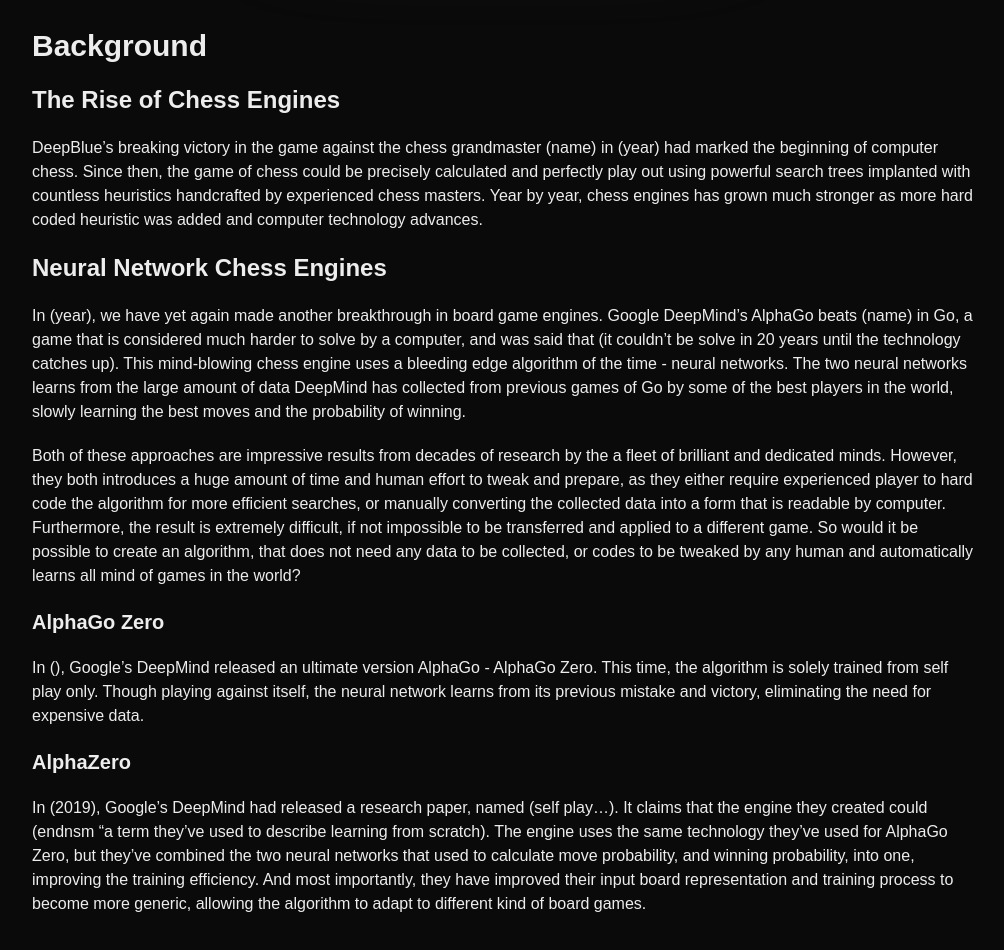
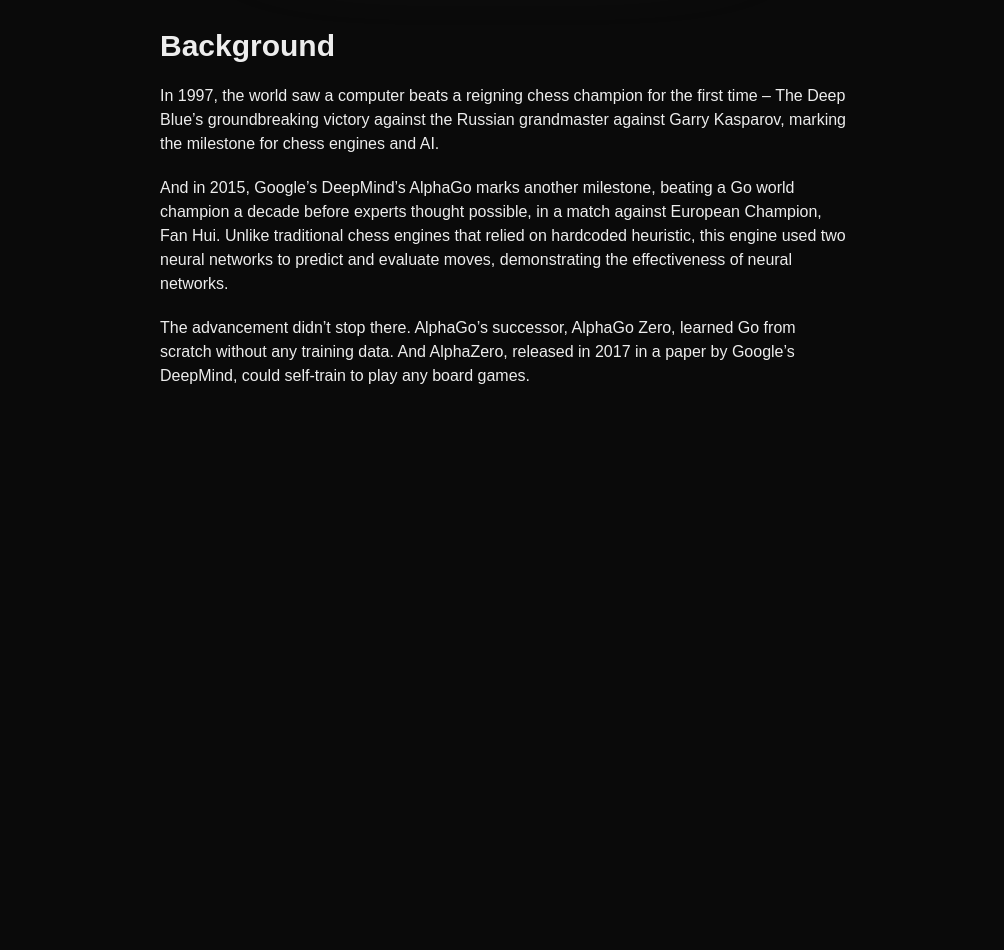
Before and after one commit to marqsw/marqsw.github.io, a Next.js app: page /programming/ai-chess-engine in a window 1280 px wide. Shown: the part 660-1610 px from the top of the page, without its empty margins (136-1140 px from the left). After the commit the page ends 1088 px from the top, so only its background shows below. Built offline with nearby package versions, Linux system fonts and the light colour scheme.

Commit message:
refactor: organised code into Sector components

```diff
--- a/app/components/CardGrid/index.tsx
+++ b/app/components/CardGrid/index.tsx
@@ -1,4 +1,4 @@
-import Card from "../Card";
+import Card from "./Card";
 
 interface CardProps {
   title?: string;
--- /dev/null
+++ b/app/components/Section/SectionParagraph/index.tsx
@@ -0,0 +1,7 @@
+export default function SectionParagraph({
+  children,
+}: {
+  children: React.ReactNode;
+}) {
+  return <p className="text-left">{children}</p>;
+}
--- /dev/null
+++ b/app/components/Section/SectionTitle/index.tsx
@@ -0,0 +1,7 @@
+export default function SectionTitle({
+  children,
+}: {
+  children: React.ReactNode;
+}) {
+  return <p className="w-full text-3xl font-black">{children}</p>;
+}
--- /dev/null
+++ b/app/components/Section/index.tsx
@@ -0,0 +1,3 @@
+export default function Section({ children }: { children: React.ReactNode }) {
+  return <div className="flex w-full flex-col gap-5">{children}</div>;
+}
--- a/app/components/SectionTitle/index.tsx
+++ /dev/null
@@ -1,3 +0,0 @@
-export default function SectionTitle({ children }: { children: React.ReactNode }) {
-  return <p className="w-full text-3xl font-black">{children}</p>;
-}
--- a/app/layout.tsx
+++ b/app/layout.tsx
@@ -30,8 +30,8 @@
         className={`${geistSans.variable} ${geistMono.variable} antialiased`}
       >
         <div className="flex flex-col items-center">
-          <Header></Header>
-          <div className="grid p-10 max-w-screen-lg">{children}</div>
+          <Header/>
+          <div className="grid p-10 max-w-screen-md">{children}</div>
         </div>
       </body>
     </html>
--- a/app/page.tsx
+++ b/app/page.tsx
@@ -1,14 +1,14 @@
 import Avatar from "./components/Avatar";
 import LinkButton from "./components/LinkButton";
-import SectionTitle from "./components/SectionTitle";
-import CardGrod from "./components/CardGrid";
+import SectionTitle from "./components/Section/SectionTitle";
+import CardGrid from "./components/CardGrid";
 
 // projects in reverse chronological order
 const projects = [
   {
     title: "AI Chess Engine",
     subtitle: "PyTorch",
-    label: 'July 2024',
+    label: "July 2024",
     description:
       "An intelligent, neural network based AI that masters any board games autonomously without any human assistance",
     imagePath: "/home/chess-engine-cover.png",
@@ -17,8 +17,8 @@
 
   {
     title: "Portfolio Website",
-    subtitle: 'React',
-    label: 'October 2024',
+    subtitle: "React",
+    label: "October 2024",
     description:
       "An elegant and responsive website to organises and introduces some projects of mine",
     imagePath: "/home/portfolio-website-cover.png",
@@ -37,11 +37,9 @@
     title: "MultiCam",
     subtitle: "React Native",
     label: "Upcoming...",
-    description: "A mobile camera app with intuitive and advanced controls for daily and professional use",
+    description:
+      "A mobile camera app with intuitive and advanced controls for daily and professional use",
   },
-
-
-
 ].reverse();
 
 const contacts = [
@@ -63,9 +61,6 @@
 ];
 
 export default function Home() {
-
-
-
   return (
     <div className="grid grid-cols-1 justify-items-center gap-10">
       <div className="w-52">
@@ -87,15 +82,8 @@
 
       {/* <SectionTitle>Who Am I?</SectionTitle> */}
 
-
-
       <SectionTitle>Recent Projects</SectionTitle>
-      <CardGrod cardProps={projects}></CardGrod>
-
-
-
-
+      <CardGrid cardProps={projects}></CardGrid>
     </div>
-
   );
 }
--- a/app/programming/ai-chess-engine/page.tsx
+++ b/app/programming/ai-chess-engine/page.tsx
@@ -1,5 +1,8 @@
 import ImageBanner from "@/app/components/ImageBanner";
 import LinkButton from "@/app/components/LinkButton";
+import Section from "@/app/components/Section";
+import SectionParagraph from "@/app/components/Section/SectionParagraph";
+import SectionTitle from "@/app/components/Section/SectionTitle";
 
 export default function Page() {
   return (
@@ -9,73 +12,35 @@
       <LinkButton link="https://github.com/marqsw/AI-Chess-Engine">
         <div className="flex gap-5">
           <img className="h-7" src="/home/github-logo.png" />
-          <p>View on GitHub</p>
+          <SectionParagraph>View on GitHub</SectionParagraph>
         </div>
       </LinkButton>
 
-      <div className="flex flex-col gap-5">
-        <p className="text-3xl font-extrabold">Background</p>
+      <Section>
+        <SectionTitle>Background</SectionTitle>
+        <SectionParagraph>
+          In 1997, the world saw a computer beats a reigning chess champion for
+          the first time – The Deep Blue’s groundbreaking victory against the
+          Russian grandmaster against Garry Kasparov, marking the milestone for
+          chess engines and AI.
+        </SectionParagraph>
 
-        <p className="text-2xl font-bold">The Rise of Chess Engines</p>
-        <p>
-          DeepBlue’s breaking victory in the game against the chess grandmaster
-          (name) in (year) had marked the beginning of computer chess. Since
-          then, the game of chess could be precisely calculated and perfectly
-          play out using powerful search trees implanted with countless
-          heuristics handcrafted by experienced chess masters. Year by year,
-          chess engines has grown much stronger as more hard coded heuristic was
-          added and computer technology advances.
-        </p>
+        <SectionParagraph>
+          And in 2015, Google’s DeepMind’s AlphaGo marks another milestone,
+          beating a Go world champion a decade before experts thought possible,
+          in a match against European Champion, Fan Hui. Unlike traditional
+          chess engines that relied on hardcoded heuristic, this engine used two
+          neural networks to predict and evaluate moves, demonstrating the
+          effectiveness of neural networks.
+        </SectionParagraph>
 
-        <p className="text-2xl font-bold">Neural Network Chess Engines</p>
-        <p>
-          In (year), we have yet again made another breakthrough in board game
-          engines. Google DeepMind’s AlphaGo beats (name) in Go, a game that is
-          considered much harder to solve by a computer, and was said that (it
-          couldn’t be solve in 20 years until the technology catches up). This
-          mind-blowing chess engine uses a bleeding edge algorithm of the time -
-          neural networks. The two neural networks learns from the large amount
-          of data DeepMind has collected from previous games of Go by some of
-          the best players in the world, slowly learning the best moves and the
-          probability of winning.
-        </p>
-
-        <p>
-          Both of these approaches are impressive results from decades of
-          research by the a fleet of brilliant and dedicated minds. However,
-          they both introduces a huge amount of time and human effort to tweak
-          and prepare, as they either require experienced player to hard code
-          the algorithm for more efficient searches, or manually converting the
-          collected data into a form that is readable by computer. Furthermore,
-          the result is extremely difficult, if not impossible to be transferred
-          and applied to a different game. So would it be possible to create an
-          algorithm, that does not need any data to be collected, or codes to be
-          tweaked by any human and automatically learns all mind of games in the
-          world?
-        </p>
-
-        <p className="text-xl font-semibold">AlphaGo Zero</p>
-        <p>
-          In (), Google’s DeepMind released an ultimate version AlphaGo -
-          AlphaGo Zero. This time, the algorithm is solely trained from self
-          play only. Though playing against itself, the neural network learns
-          from its previous mistake and victory, eliminating the need for
-          expensive data.
-        </p>
-
-        <p className="text-xl font-semibold">AlphaZero</p>
-        <p>
-          In (2019), Google’s DeepMind had released a research paper, named
-          (self play…). It claims that the engine they created could (endnsm “a
-          term they’ve used to describe learning from scratch). The engine uses
-          the same technology they’ve used for AlphaGo Zero, but they’ve
-          combined the two neural networks that used to calculate move
-          probability, and winning probability, into one, improving the training
-          efficiency. And most importantly, they have improved their input board
-          representation and training process to become more generic, allowing
-          the algorithm to adapt to different kind of board games.
-        </p>
-      </div>
+        <SectionParagraph>
+          The advancement didn’t stop there. AlphaGo’s successor, AlphaGo Zero,
+          learned Go from scratch without any training data. And AlphaZero,
+          released in 2017 in a paper by Google’s DeepMind, could self-train to
+          play any board games.
+        </SectionParagraph>
+      </Section>
     </div>
   );
 }
```
Also changed, not shown: app/components/CardGrid/Card/index.tsx (renamed from app/components/Card/index.tsx).
